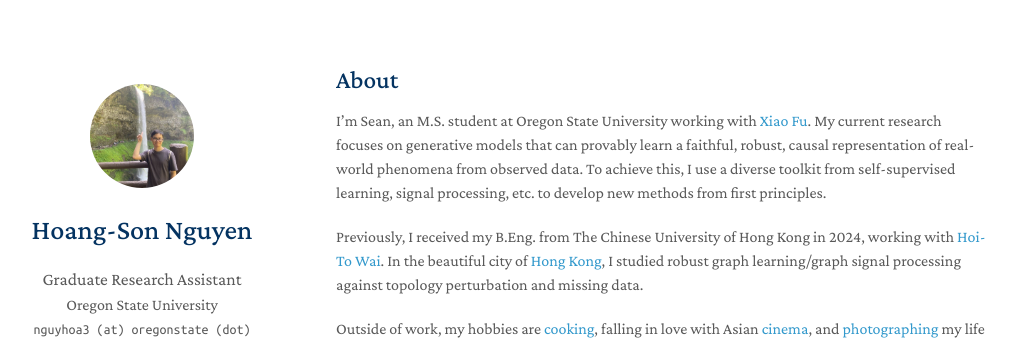
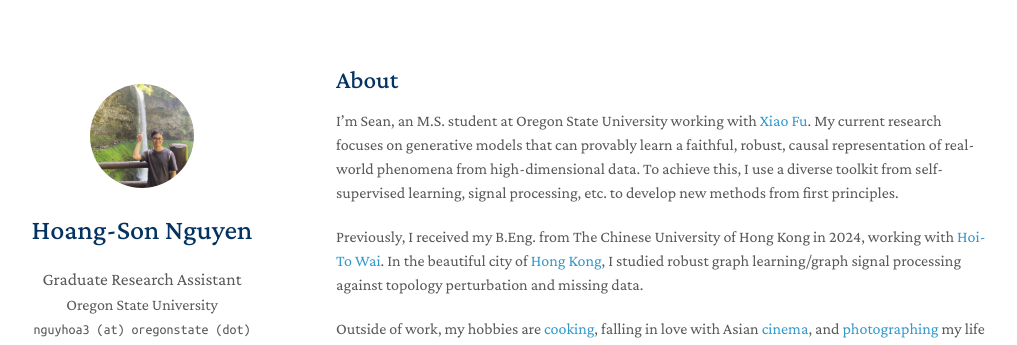
Before and after one commit to hsnguyen24/hsnguyen24.github.io, a Jekyll site: the page built from index.md, in a window 1280 px wide and 900 px high. Shown: the top 345 px of the window, without its empty margins (134-1151 px from the left). Built offline with Jekyll 4.4.1, drawn with Linux system fonts in a browser that asks for light colours; nearby versions of some CDN libraries; a style sheet for code colours, icons or effects is not loaded; our own code applies the rules of GitHub Pages for plain Markdown files.

Commit message:
Update index.md

```diff
--- a/index.md
+++ b/index.md
@@ -4,7 +4,7 @@ layout: homepage
 
 ## About
 
-I'm Sean, an M.S. student at Oregon State University working with [Xiao Fu](https://web.engr.oregonstate.edu/~fuxia). My current research focuses on generative models that can provably learn a faithful, robust, causal representation of real-world phenomena from observed data. To achieve this, I use a diverse toolkit from self-supervised learning, signal processing, etc. to develop new methods from first principles.
+I'm Sean, an M.S. student at Oregon State University working with [Xiao Fu](https://web.engr.oregonstate.edu/~fuxia). My current research focuses on generative models that can provably learn a faithful, robust, causal representation of real-world phenomena from high-dimensional data. To achieve this, I use a diverse toolkit from self-supervised learning, signal processing, etc. to develop new methods from first principles.
 
 Previously, I received my B.Eng. from The Chinese University of Hong Kong in 2024, working with [Hoi-To Wai](https://www1.se.cuhk.edu.hk/~htwai). In the beautiful city of [Hong Kong](https://www.youtube.com/@BreathArtHongKongCityWalk), I studied robust graph learning/graph signal processing against topology perturbation and missing data.
 
```
